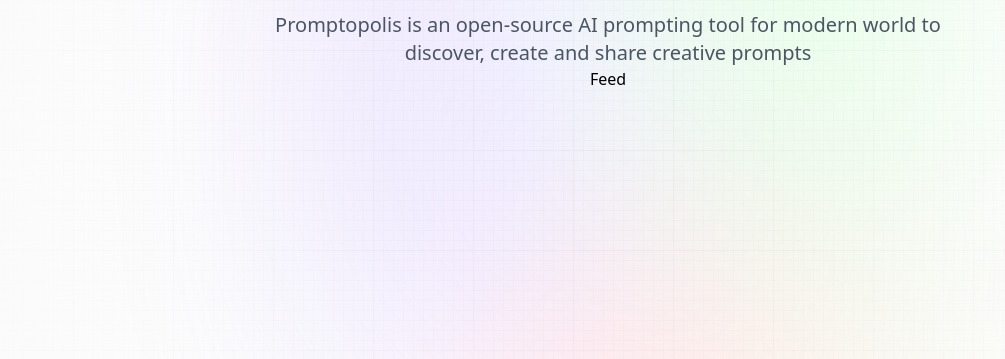
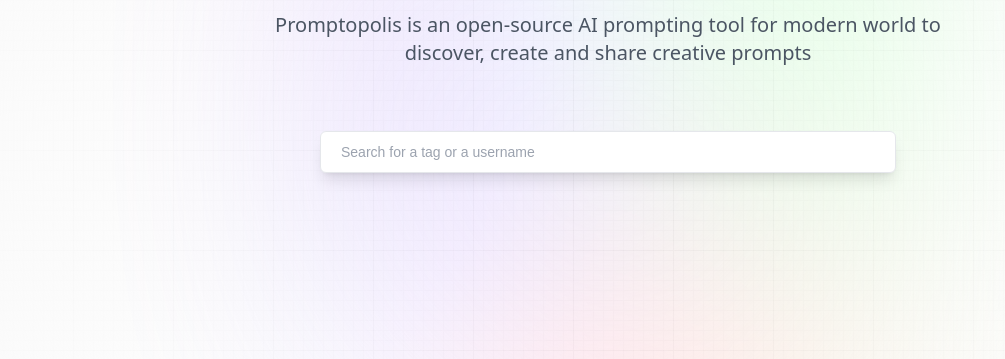
Before and after one commit to lwalker107/share_prompts, a Next.js app: page / in a window 1280 px wide. Shown: the part 255-614 px from the top of the page, without its empty margins (32-1037 px from the left). Built offline with nearby package versions, Linux system fonts and the light colour scheme; no server answers.

Commit message:
useEffect hook used to fetch posts for the feed

```diff
--- a/components/Feed.jsx
+++ b/components/Feed.jsx
@@ -1,11 +1,55 @@
-import React from 'react'
+'use client';
 
-const Feed = () => {
+import { useState, useEffect } from 'react'
+
+import PromptCard from './PromptCard'
+
+const PromptCardList = ({ data, handleTagClick }) => {
   return (
-    <div>
-      Feed
+    <div className="mt-16 prompt_layout">
+
     </div>
   )
 }
 
+// Feed component that shows all of the prompts
+const Feed = () => {
+  const [searchText, setSearchText] = useState('');
+  const [posts, setPosts] = useState('');
+  const handleSearchChange = (e) => {
+
+  }
+
+  useEffect(() => {
+    const fetchPosts = async () => {
+      const response = await fetch('/api/prompt');
+      const data = await response.json();
+
+      setPosts(data);
+    }
+  }, [])
+
+  return (
+    <section className="feed">
+      <form className="relative w-full flex-center">
+        <input
+          type="text"
+          placeholder="Search for a tag or a username"
+          value={searchText}
+          onChange={handleSearchChange}
+          required
+          className="search_input peer"
+          />
+      </form>
+
+      <PromptCardList
+        data={[]}
+        handleTagClick={() => {
+
+        }}
+      />
+    </section>
+  )
+}
+
 export default Feed
```
